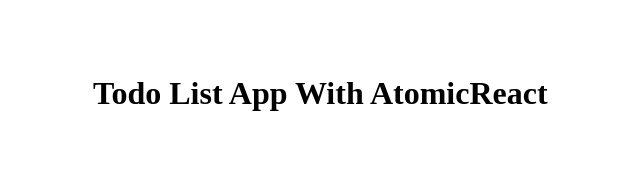
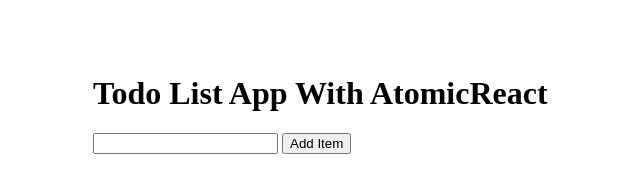
Before and after one commit to Guihgo/todo_list_app_atomicreact, a website: page demo/index.html in a window 1280 px wide. Shown: the whole page, without its empty margins (67-707 px from the left). Drawn offline with Linux system fonts and the light colour scheme; files that its build step writes are made by us from their sources.

Commit message:
fiz src without ./demo

```diff
--- a/demo/index.html
+++ b/demo/index.html
@@ -11,9 +11,9 @@
 		}
 	</style>
 
-	<script src="./demo/AtomicReactBundle/atomicreact.core.js"></script>
-	<script src="./demo/AtomicReactBundle/atomicreact.bundle.js"></script>
-	<link rel="stylesheet" href="./demo/AtomicReactBundle/atomicreact.bundle.css">
+	<script src="./AtomicReactBundle/atomicreact.core.js"></script>
+	<script src="./AtomicReactBundle/atomicreact.bundle.js"></script>
+	<link rel="stylesheet" href="./AtomicReactBundle/atomicreact.bundle.css">
 
 </head>
 
```
